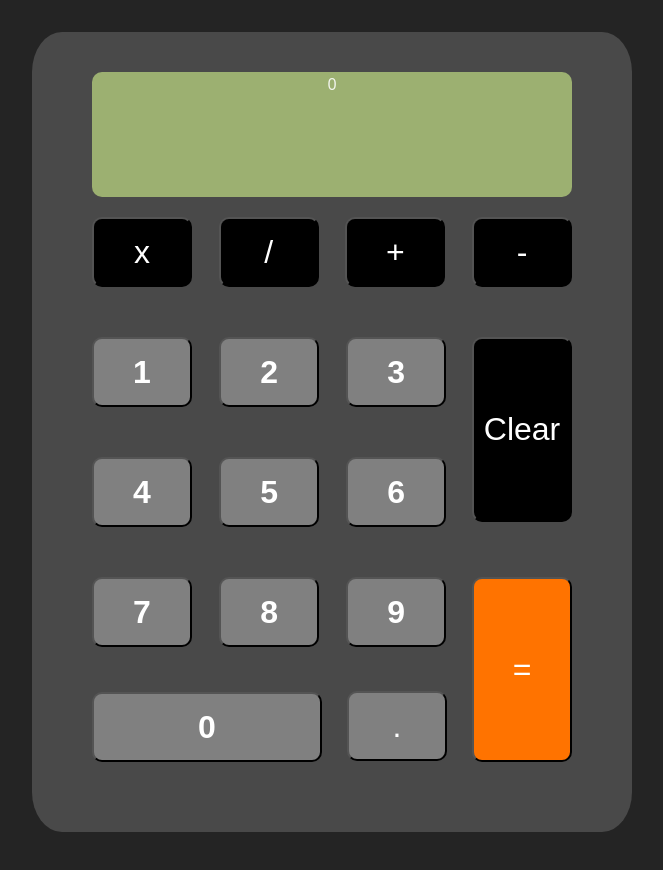
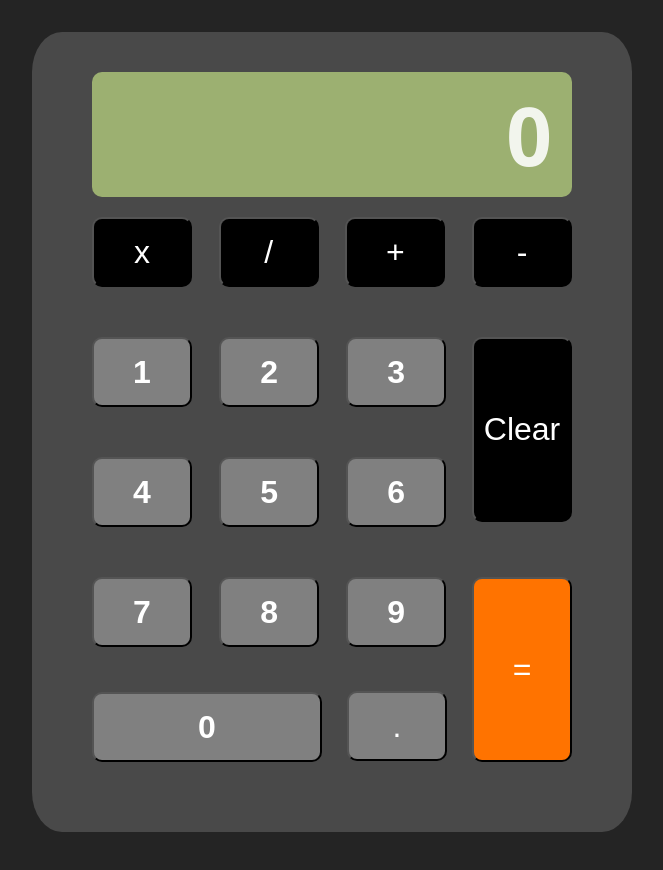
Before and after one commit to TheTallProgrammer/redux-react-calculator, a React (Vite) app: page / in a window 1280 px wide. Shown: the top 870 px of the page, without its empty margins (308-971 px from the left). Built offline with nearby package versions, Linux system fonts and the light colour scheme.

Commit message:
Updated screen UI

```diff
--- a/src/components/Screen.tsx
+++ b/src/components/Screen.tsx
@@ -2,7 +2,18 @@ import React from 'react'
 
 const Screen = () => {
   return (
-    <div>0</div>
+    <div style={{
+        height: '100%',
+        display: 'flex',
+        fontSize: '2.5rem',
+        paddingRight: '20px',
+        justifyContent: 'flex-end',
+        alignItems: 'center',
+      }}>
+      <div>
+        <h1>0</h1>
+      </div>
+    </div>
   )
 }
 
```
